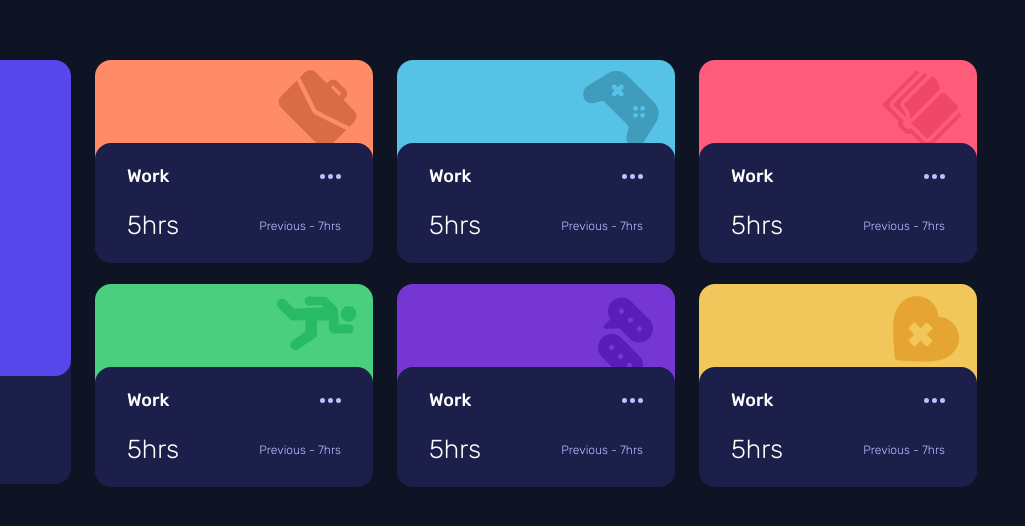
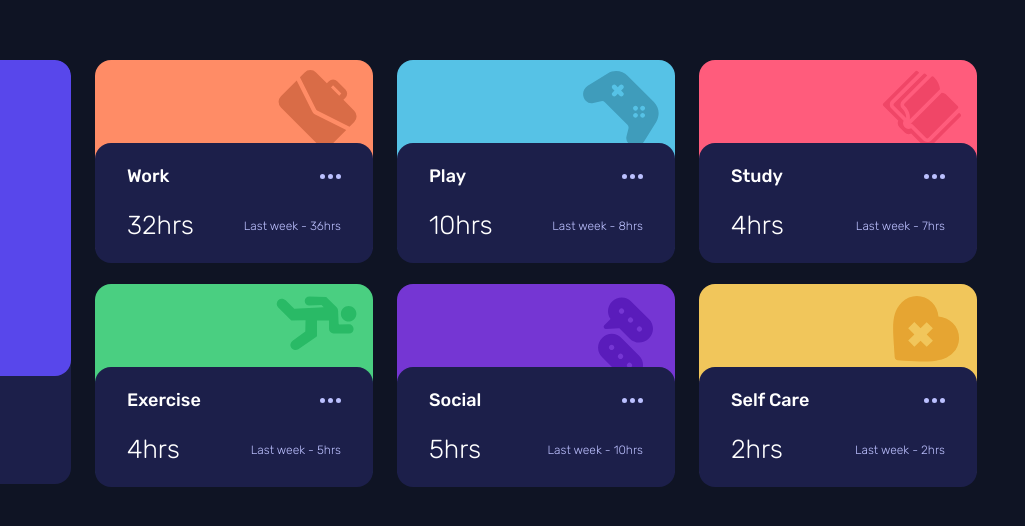
Before and after one commit to Markusstt/dashboard, a plain HTML site: page index.html in a window 1280 px wide. Shown: the part 128-654 px from the top of the page, 255-1280 px from the left. Drawn offline with Linux system fonts and the light colour scheme.

Commit message:
Вторая версия Dashboard'a. Добавлены файлы main.js и data.json. Убраны карточки из index.html ('tracking-card')

```diff
--- /dev/null
+++ b/data.json
@@ -0,0 +1,104 @@
+[
+  {
+    "title": "Work",
+    "timeframes": {
+      "daily": {
+        "current": 5,
+        "previous": 7
+      },
+      "weekly": {
+        "current": 32,
+        "previous": 36
+      },
+      "monthly": {
+        "current": 103,
+        "previous": 128
+      }
+    }
+  },
+  {
+    "title": "Play",
+    "timeframes": {
+      "daily": {
+        "current": 1,
+        "previous": 2
+      },
+      "weekly": {
+        "current": 10,
+        "previous": 8
+      },
+      "monthly": {
+        "current": 23,
+        "previous": 29
+      }
+    }
+  },
+  {
+    "title": "Study",
+    "timeframes": {
+      "daily": {
+        "current": 0,
+        "previous": 1
+      },
+      "weekly": {
+        "current": 4,
+        "previous": 7
+      },
+      "monthly": {
+        "current": 13,
+        "previous": 19
+      }
+    }
+  },
+  {
+    "title": "Exercise",
+    "timeframes": {
+      "daily": {
+        "current": 1,
+        "previous": 1
+      },
+      "weekly": {
+        "current": 4,
+        "previous": 5
+      },
+      "monthly": {
+        "current": 11,
+        "previous": 18
+      }
+    }
+  },
+  {
+    "title": "Social",
+    "timeframes": {
+      "daily": {
+        "current": 1,
+        "previous": 3
+      },
+      "weekly": {
+        "current": 5,
+        "previous": 10
+      },
+      "monthly": {
+        "current": 21,
+        "previous": 23
+      }
+    }
+  },
+  {
+    "title": "Self Care",
+    "timeframes": {
+      "daily": {
+        "current": 0,
+        "previous": 1
+      },
+      "weekly": {
+        "current": 2,
+        "previous": 2
+      },
+      "monthly": {
+        "current": 7,
+        "previous": 11
+      }
+    }
+  }
+]
--- a/index.html
+++ b/index.html
@@ -32,104 +32,9 @@
             </ul>
           </div>
         </li>
-        <li class="dashboard__item dashboard__item--work">
-          <article class="tracking-card">
-            <div class="tracking-card__header">
-              <h4 class="tracking-card__title">Work</h4>
-              <img src="images/icon-ellipsis.svg" alt="menu" class="tracking-card__menu">
-            </div>
-            <div class="tracking-card__body">
-              <div class="tracking-card__time">
-                5hrs
-              </div>
-              <div class="tracking-card__meta">
-                Previous - 7hrs
-              </div>
-            </div>
-          </article>
-        </li>
-        <li class="dashboard__item dashboard__item--play">
-          <article class="tracking-card">
-            <div class="tracking-card__header">
-              <h4 class="tracking-card__title">Work</h4>
-              <img src="images/icon-ellipsis.svg" alt="menu" class="tracking-card__menu">
-            </div>
-            <div class="tracking-card__body">
-              <div class="tracking-card__time">
-                5hrs
-              </div>
-              <div class="tracking-card__meta">
-                Previous - 7hrs
-              </div>
-            </div>
-          </article>
-        </li>
-        <li class="dashboard__item dashboard__item--study">
-          <article class="tracking-card">
-            <div class="tracking-card__header">
-              <h4 class="tracking-card__title">Work</h4>
-              <img src="images/icon-ellipsis.svg" alt="menu" class="tracking-card__menu">
-            </div>
-            <div class="tracking-card__body">
-              <div class="tracking-card__time">
-                5hrs
-              </div>
-              <div class="tracking-card__meta">
-                Previous - 7hrs
-              </div>
-            </div>
-          </article>
-        </li>
-        <li class="dashboard__item dashboard__item--exercise">
-          <article class="tracking-card">
-            <div class="tracking-card__header">
-              <h4 class="tracking-card__title">Work</h4>
-              <img src="images/icon-ellipsis.svg" alt="menu" class="tracking-card__menu">
-            </div>
-            <div class="tracking-card__body">
-              <div class="tracking-card__time">
-                5hrs
-              </div>
-              <div class="tracking-card__meta">
-                Previous - 7hrs
-              </div>
-            </div>
-          </article>
-        </li>
-        <li class="dashboard__item dashboard__item--social">
-          <article class="tracking-card">
-            <div class="tracking-card__header">
-              <h4 class="tracking-card__title">Work</h4>
-              <img src="images/icon-ellipsis.svg" alt="menu" class="tracking-card__menu">
-            </div>
-            <div class="tracking-card__body">
-              <div class="tracking-card__time">
-                5hrs
-              </div>
-              <div class="tracking-card__meta">
-                Previous - 7hrs
-              </div>
-            </div>
-          </article>
-        </li>
-        <li class="dashboard__item dashboard__item--self-care">
-          <article class="tracking-card">
-            <div class="tracking-card__header">
-              <h4 class="tracking-card__title">Work</h4>
-              <img src="images/icon-ellipsis.svg" alt="menu" class="tracking-card__menu">
-            </div>
-            <div class="tracking-card__body">
-              <div class="tracking-card__time">
-                5hrs
-              </div>
-              <div class="tracking-card__meta">
-                Previous - 7hrs
-              </div>
-            </div>
-          </article>
-        </li>
       </ul>
     </div>
   </section>
+<script src="js/main.js"></script>
 </body>
 </html>
--- /dev/null
+++ b/js/main.js
@@ -0,0 +1,77 @@
+async function getDashboardData(url = '../data.json') {
+  const response = await fetch(url);
+  const data = await response.json();
+
+  return data;
+}
+
+class DashboardItem {
+  static PERIODS = {
+      daily: 'day',
+      weekly: 'week',
+      monthly: 'month',
+  }
+
+  constructor(data, container = '.dashboard__list', view = 'weekly') {
+      this.data = data;
+      this.container = document.querySelector(container);
+      this.view = view;
+
+      this._createMarkup();
+  }
+
+  _createMarkup() {
+      const {title, timeframes} = this.data;
+
+      const id = title.toLowerCase().replace(/ /g, '-');
+      const {current, previous} = timeframes[this.view.toLowerCase()];
+
+      this.container.insertAdjacentHTML('beforeend', `
+          <li class="dashboard__item dashboard__item--${id}">
+              <article class="tracking-card">
+                  <header class="tracking-card__header">
+                      <h4 class="tracking-card__title">${title}</h4>
+                      <img class="tracking-card__menu" src="images/icon-ellipsis.svg" alt="menu">
+                  </header>
+                  <div class="tracking-card__body">
+                      <div class="tracking-card__time">
+                          ${current}hrs
+                      </div>
+                      <div class="tracking-card__meta">
+                          Last ${DashboardItem.PERIODS[this.view]} - ${previous}hrs
+                      </div>
+                  </div>
+              </article>
+          </li>
+      `);
+
+      this.time = this.container.querySelector(`.dashboard__item--${id} .tracking-card__time`);
+      this.prev = this.container.querySelector(`.dashboard__item--${id} .tracking-card__meta`);
+  }
+
+  changeView(view) {
+      this.view = view.toLowerCase();
+      const {current, previous} = this.data.timeframes[this.view.toLowerCase()];
+
+      this.time.innerText = `${current}hrs`;
+      this.prev.innerText = `Last ${DashboardItem.PERIODS[this.view]} - ${previous}hrs`;
+  }
+}
+
+document.addEventListener('DOMContentLoaded', () => {
+  getDashboardData()
+      .then(data => {
+          const activities = data.map(activity => new DashboardItem(activity));
+
+          const selectors = document.querySelectorAll('.view-selector__item');
+          selectors.forEach(selector =>
+              selector.addEventListener('click', function() {
+                  selectors.forEach(sel => sel.classList.remove('view-selector__item--active'))
+                  selector.classList.add('view-selector__item--active');
+
+                  const currentView = selector.innerText.trim().toLowerCase();
+                  activities.forEach(activity => activity.changeView(currentView));
+              })
+          )
+      })
+})
```
